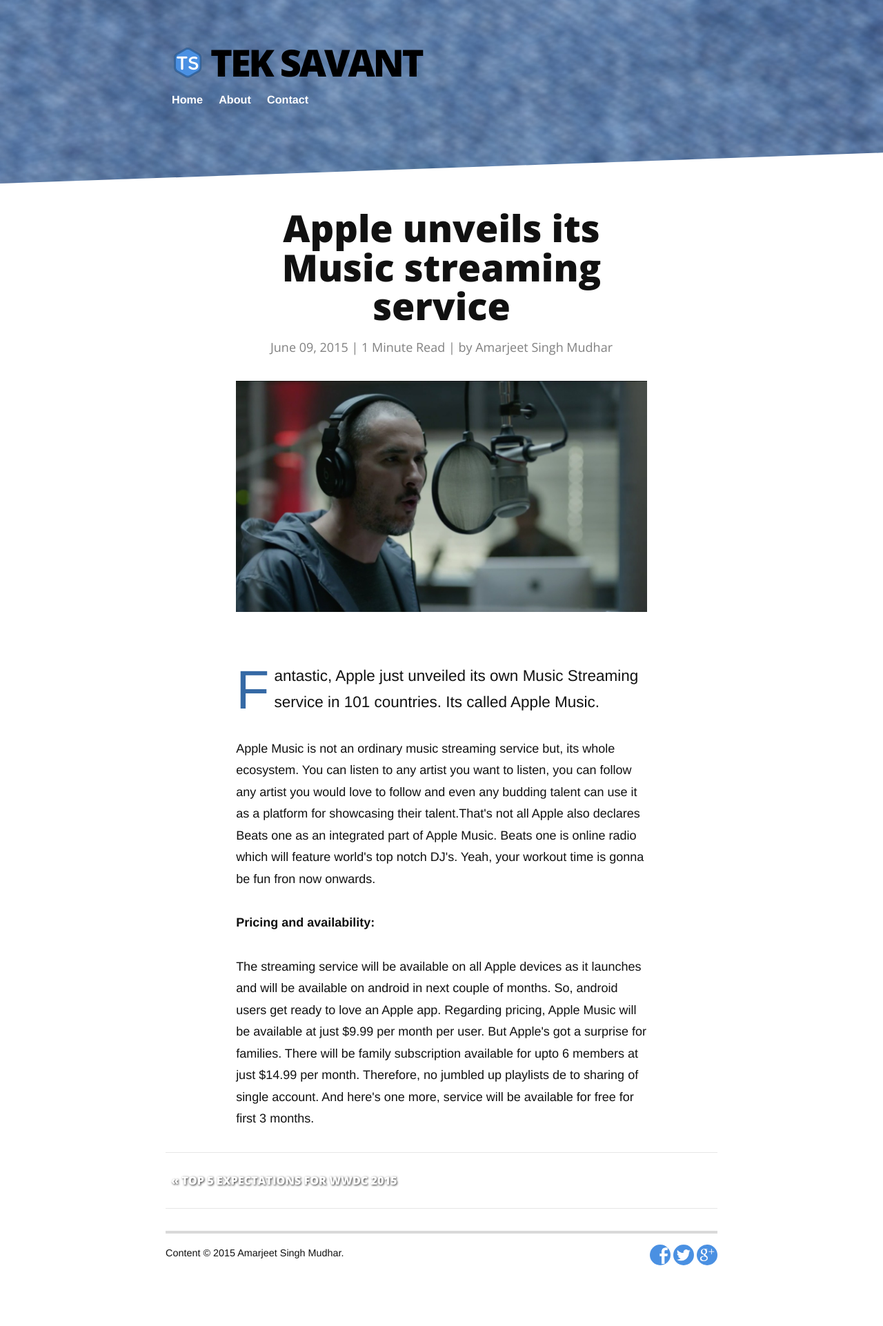
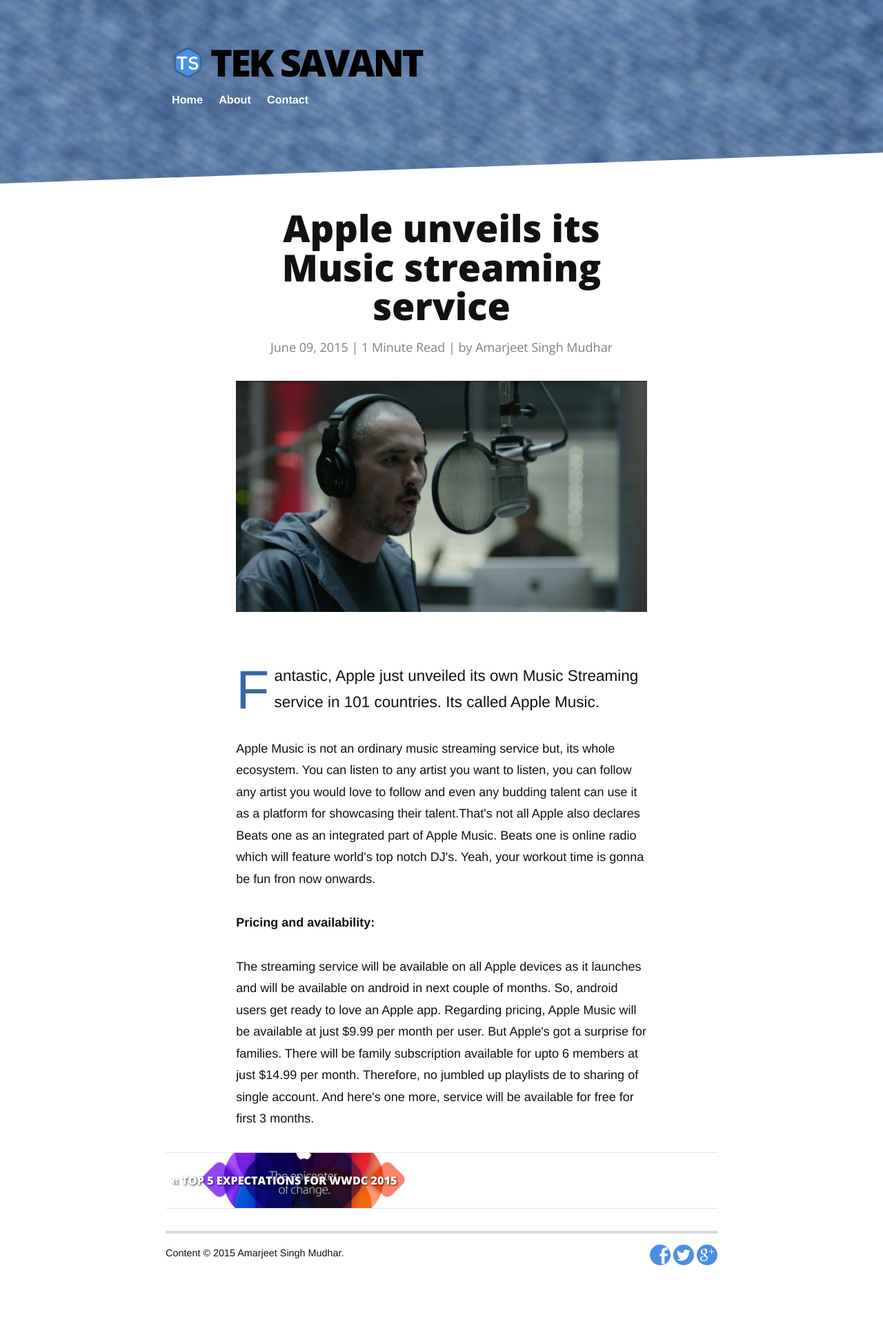
Before and after one commit to teksavant/teksavant.github.io, a Jekyll site: the page built from _posts/2015-06-09-apple-unveils-its-music-streaming-service.markdown, in a window 1280 px wide. Shown: the whole page at 69% size. Built offline with Jekyll 4.4.1, drawn with Linux system fonts in a browser that asks for light colours; nearby versions of some CDN libraries; Markdown is read by kramdown in place of the engine named in the settings; comment, search, counter and statistics services are not loaded.

Commit message:
rectify images at bottom

```diff
--- a/_layouts/post.html
+++ b/_layouts/post.html
@@ -18,14 +18,14 @@
     {% if page.previous.url %}
       <a class="prev{% if page.previous.image %} image{% endif %}" href="{{ page.previous.url }}"><span>&laquo;&nbsp;{{ page.previous.title }}</span>
       {% if page.previous.image %}
-        <img src="{{ '/assets/img/' | prepend: site.baseurl | append: page.previous.image }}" alt="">
+        <img src="{{ '/assets/blog-img/' |  append: page.previous.image }}" alt="">
       {% endif %}
     </a>
     {% endif %}
     {% if page.next.url %}
       <a class="next{% if page.next.image %} image{% endif %}" href="{{ page.next.url }}"><span>{{ page.next.title }}&nbsp;&raquo;</span>
       {% if page.next.image %}
-        <img src="{{ '/assets/img/' | prepend: site.baseurl | append: page.next.image }}" alt="">
+        <img src="{{ '/assets/blog-img/' | append: page.next.image }}" alt="">
       {% endif %}
       </a>
     {% endif %}
```
